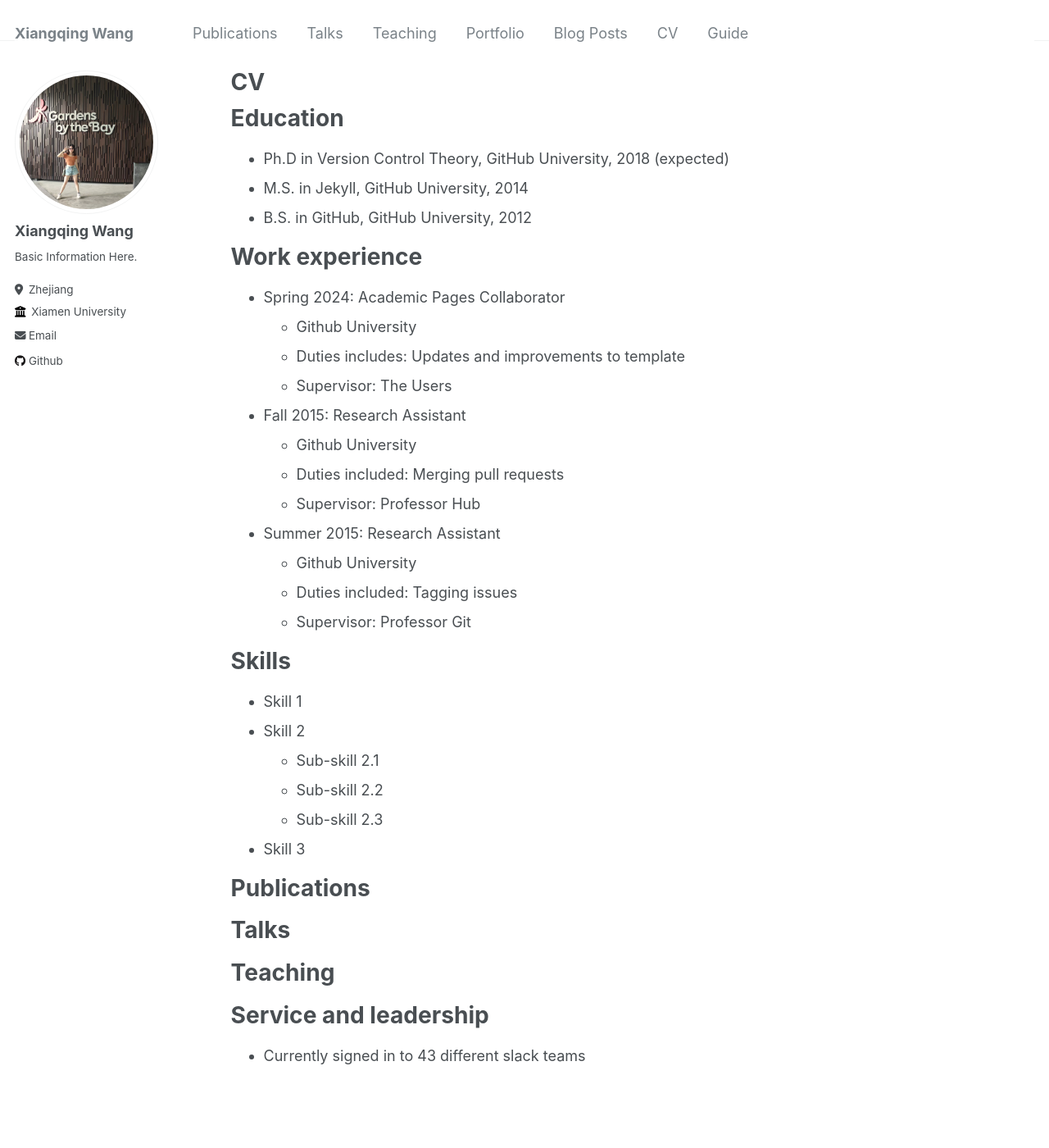
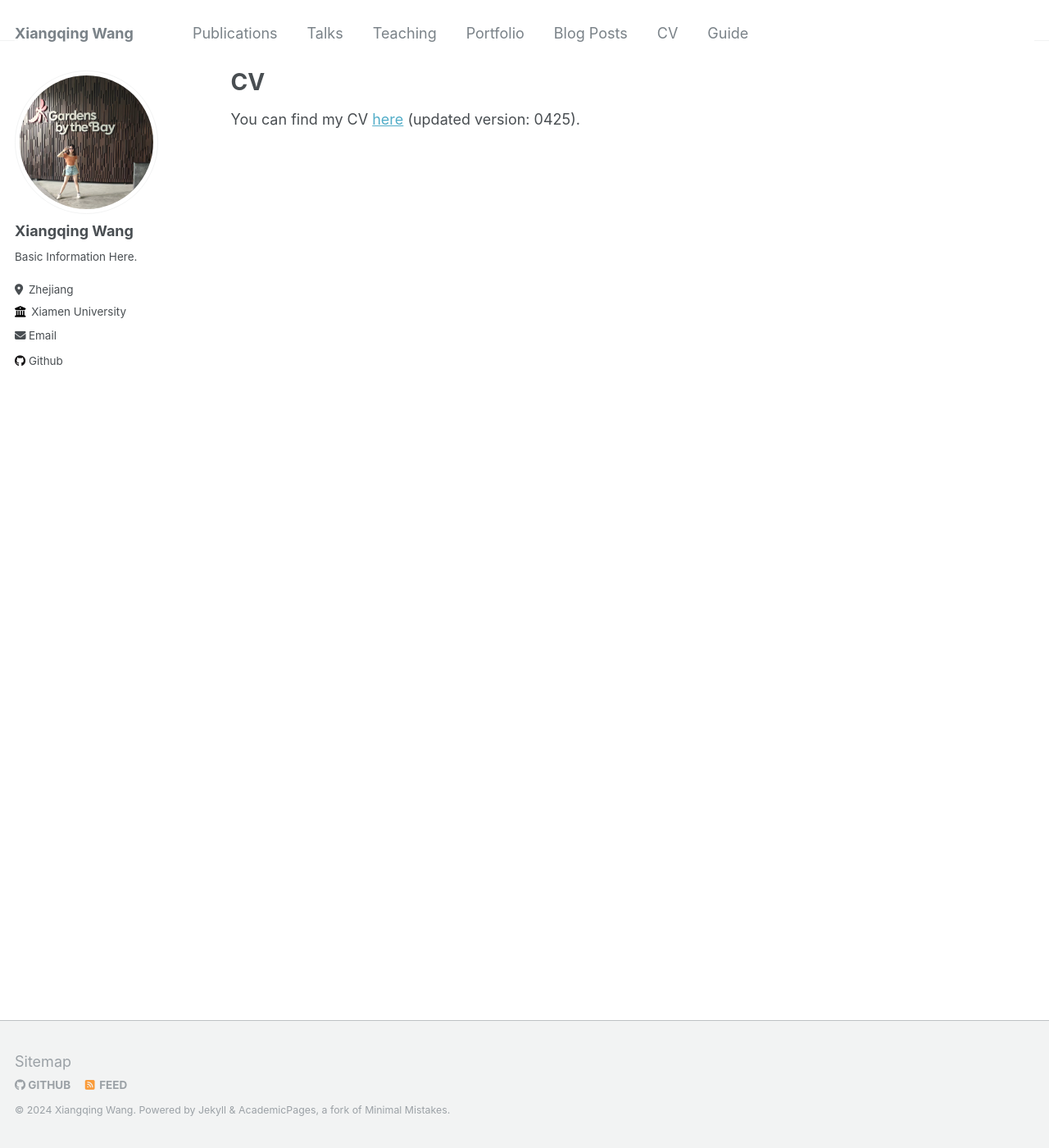
Before and after one commit to leahxqing/leahxqing.github.io, a Jekyll site: the page built from _pages/cv.md, in a window 1280 px wide and 1400 px high. Shown: the whole window at 82% size. Built offline with Jekyll 4.4.1, drawn with Linux system fonts in a browser that asks for light colours.

Commit message:
Update cv.md

```diff
--- a/_pages/cv.md
+++ b/_pages/cv.md
@@ -9,56 +9,4 @@
 
 {% include base_path %}
 
-Education
-======
-* Ph.D in Version Control Theory, GitHub University, 2018 (expected)
-* M.S. in Jekyll, GitHub University, 2014
-* B.S. in GitHub, GitHub University, 2012
-
-Work experience
-======
-* Spring 2024: Academic Pages Collaborator
-  * Github University
-  * Duties includes: Updates and improvements to template
-  * Supervisor: The Users
-
-* Fall 2015: Research Assistant
-  * Github University
-  * Duties included: Merging pull requests
-  * Supervisor: Professor Hub
-
-* Summer 2015: Research Assistant
-  * Github University
-  * Duties included: Tagging issues
-  * Supervisor: Professor Git
-
-Skills
-======
-* Skill 1
-* Skill 2
-  * Sub-skill 2.1
-  * Sub-skill 2.2
-  * Sub-skill 2.3
-* Skill 3
-
-Publications
-======
-  <ul>{% for post in site.publications reversed %}
-    {% include archive-single-cv.html %}
-  {% endfor %}</ul>
-
-Talks
-======
-  <ul>{% for post in site.talks reversed %}
-    {% include archive-single-talk-cv.html  %}
-  {% endfor %}</ul>
-
-Teaching
-======
-  <ul>{% for post in site.teaching reversed %}
-    {% include archive-single-cv.html %}
-  {% endfor %}</ul>
-
-Service and leadership
-======
-* Currently signed in to 43 different slack teams
+You can find my CV [here](files/CV_wxq_0425.pdf) (updated version: 0425).
```
